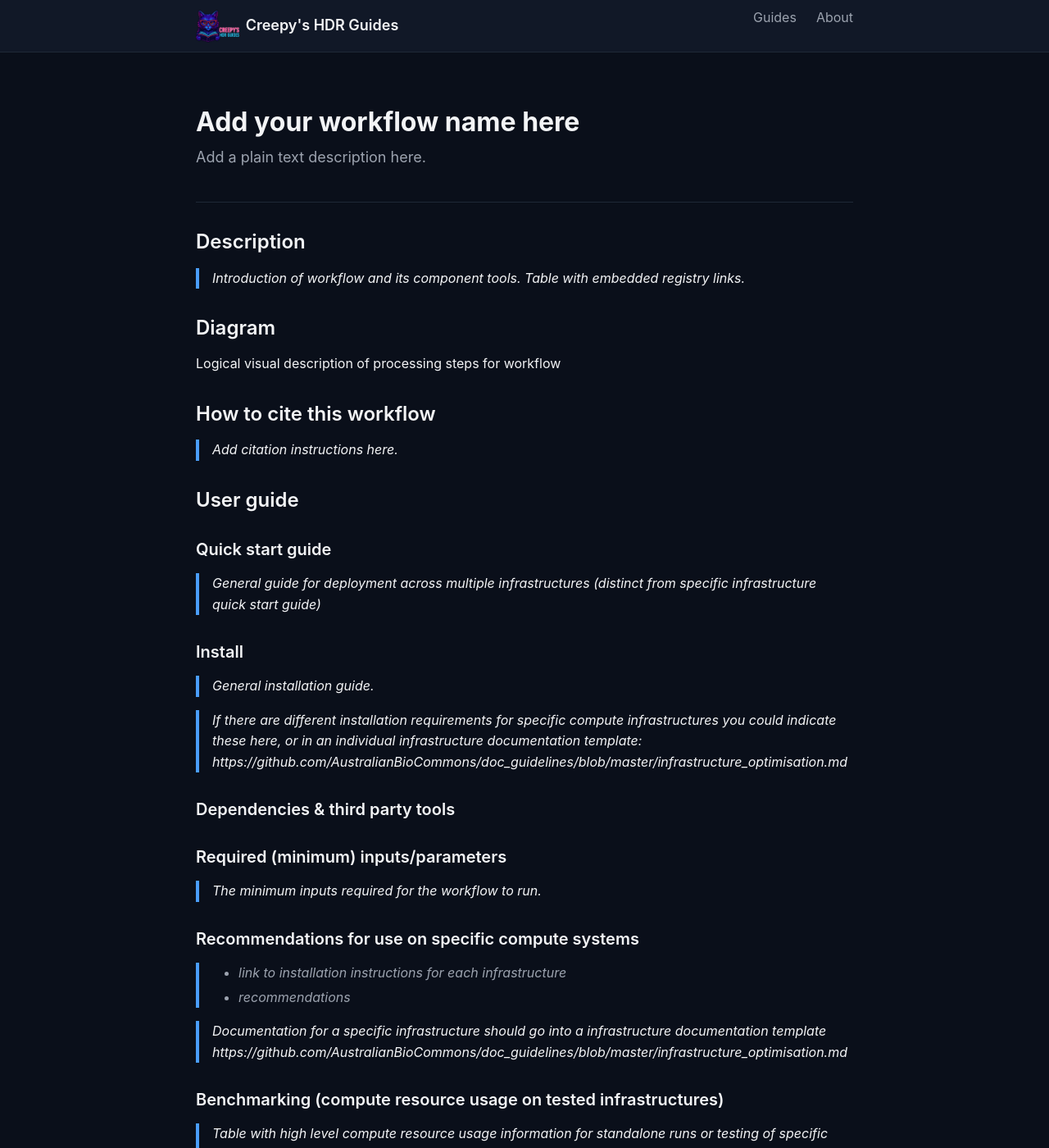
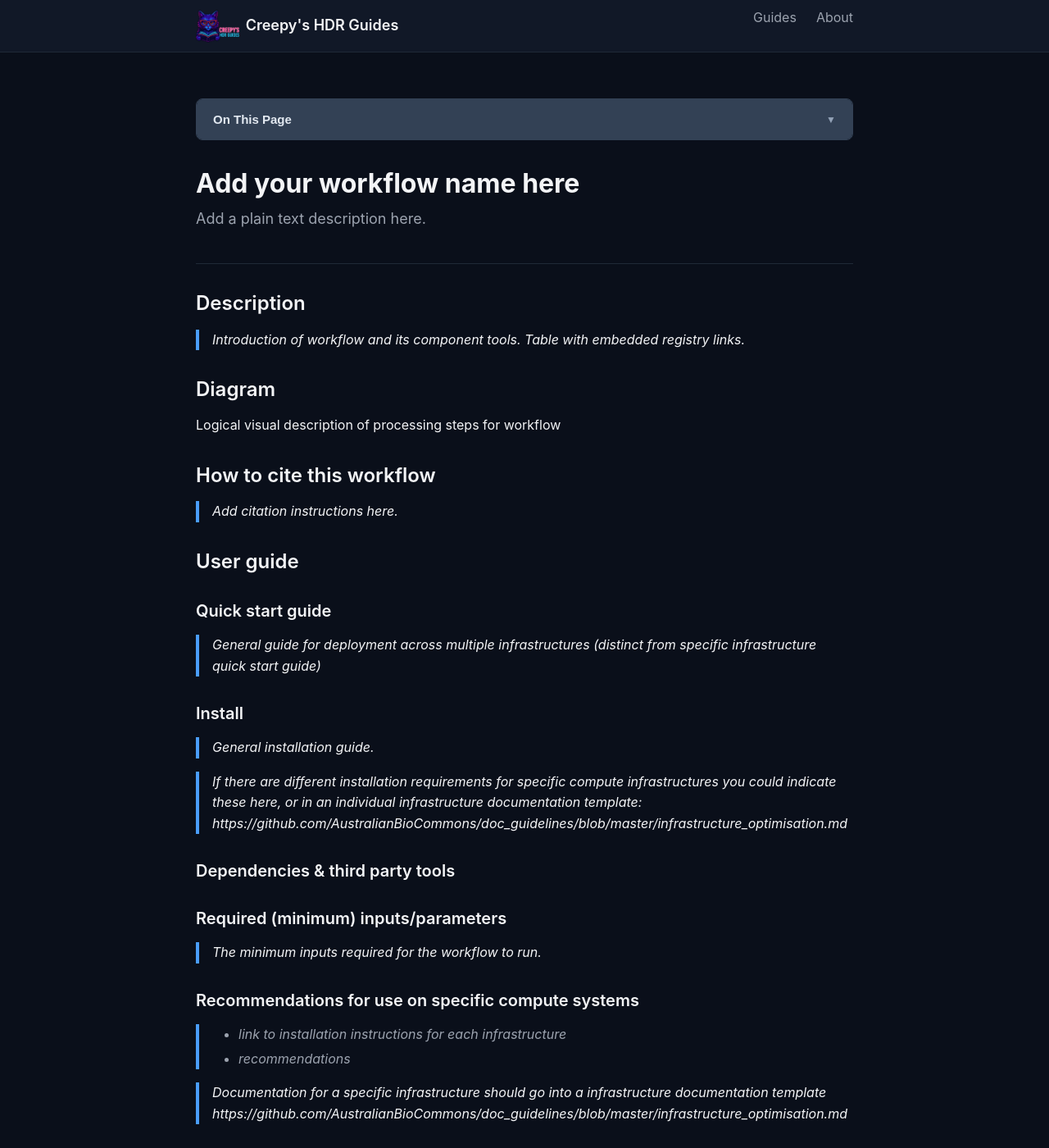
Before and after one commit to CreepySasquatch/HDRMods, a Jekyll site: the page built from pages/Examples Pages/example_workflow_documentation_page.md, in a window 1280 px wide and 1400 px high. Shown: the whole window at 82% size. Built offline with Jekyll 4.4.1, drawn with Linux system fonts in a browser that asks for light colours.

Commit message:
Added sidebar navigation for Desktop and Mobile devices

```diff
--- /dev/null
+++ b/_includes/toc-sidebar-responsive.html
@@ -0,0 +1,104 @@
+{% capture tocWorkspace %}
+    {% comment %}
+        Responsive TOC generator - Desktop sidebar + Mobile collapsible menu
+
+        Usage:
+            {% include toc-sidebar-responsive.html html=content h_min=2 h_max=4 %}
+
+        Parameters:
+            * html         (string) - the HTML of compiled markdown generated by kramdown in Jekyll
+
+        Optional Parameters:
+            * h_min         (int)    :   1    - the minimum TOC header level to use
+            * h_max         (int)    :   6    - the maximum TOC header level to use
+            * skip_no_ids   (bool)   : false  - skip headers that do not have an `id` attribute
+            * heading       (string) : 'On This Page' - the heading text for the TOC
+    {% endcomment %}
+
+    {% capture newline %}
+{% endcapture %}
+    {% assign newline = newline | rstrip %}
+
+    {% capture jekyll_toc %}{% endcapture %}
+    {% assign skipNoIDs = include.skip_no_ids | default: false %}
+    {% assign minHeader = include.h_min | default: 1 %}
+    {% assign maxHeader = include.h_max | default: 6 %}
+    {% assign nodes = include.html | strip | split: '<h' %}
+    {% assign heading = include.heading | default: 'On This Page' %}
+
+    {% assign firstHeader = true %}
+    {% assign currLevel = 0 %}
+    {% assign lastLevel = 0 %}
+
+    {% for node in nodes %}
+        {% if node == "" %}
+            {% continue %}
+        {% endif %}
+
+        {% assign currLevel = node | replace: '"', '' | slice: 0, 1 | times: 1 %}
+
+        {% if currLevel < minHeader or currLevel > maxHeader %}
+            {% continue %}
+        {% endif %}
+
+        {% assign _workspace = node | split: '</h' %}
+
+        {% assign _idWorkspace = _workspace[0] | split: 'id="' %}
+        {% assign _idWorkspace = _idWorkspace[1] | split: '"' %}
+        {% assign htmlID = _idWorkspace[0] %}
+
+        {% assign _classWorkspace = _workspace[0] | split: 'class="' %}
+        {% assign _classWorkspace = _classWorkspace[1] | split: '"' %}
+        {% assign htmlClass = _classWorkspace[0] %}
+
+        {% if htmlClass contains "no_toc" %}
+            {% continue %}
+        {% endif %}
+
+        {% if firstHeader %}
+            {% assign minHeader = currLevel %}
+        {% endif %}
+
+        {% capture _hAttrToStrip %}{{ _workspace[0] | split: '>' | first }}>{% endcapture %}
+        {% assign header = _workspace[0] | replace: _hAttrToStrip, '' %}
+        {% assign header = header | strip_html %}
+
+        {% if htmlID %}
+            {% capture listItem %}<a href="#{{ htmlID }}" class="toc-link">{{ header }}</a>{% endcapture %}
+        {% elsif skipNoIDs == true %}
+            {% continue %}
+        {% else %}
+            {% capture listItem %}{{ header }}{% endcapture %}
+        {% endif %}
+
+        {% if currLevel > lastLevel %}
+            {% capture jekyll_toc %}{{ jekyll_toc }}<ul>{% endcapture %}
+        {% elsif currLevel < lastLevel %}
+            {% assign repeatCount = lastLevel | minus: currLevel %}
+
+            {% for i in (1..repeatCount) %}
+                {% capture jekyll_toc %}{{ jekyll_toc }}</li></ul>{% endcapture %}
+            {% endfor %}
+
+            {% capture jekyll_toc %}{{ jekyll_toc }}</li>{% endcapture %}
+        {% else %}
+            {% capture jekyll_toc %}{{ jekyll_toc }}</li>{% endcapture %}
+        {% endif %}
+
+        {% capture jekyll_toc %}{{ jekyll_toc }}<li>{{ listItem }}{% endcapture %}
+
+        {% assign lastLevel = currLevel %}
+        {% assign firstHeader = false %}
+    {% endfor %}
+
+    {% assign repeatCount = minHeader | minus: 1 %}
+    {% assign repeatCount = lastLevel | minus: repeatCount %}
+
+    {% for i in (1..repeatCount) %}
+        {% capture jekyll_toc %}{{ jekyll_toc }}</li></ul>{% endcapture %}
+    {% endfor %}
+
+    {% if jekyll_toc != '' %}
+        {% capture jekyll_toc %}<nav class="toc-sidebar" aria-label="Table of contents"><button class="toc-toggle" aria-expanded="false" aria-controls="toc-nav"><span class="toc-sidebar-heading">{{ heading }}</span></button><ul class="toc-sidebar-nav" id="toc-nav">{{ jekyll_toc }}</ul></nav>{% endcapture %}
+    {% endif %}
+{% endcapture %}{% assign tocWorkspace = '' %}{{ jekyll_toc }}
--- a/_layouts/default.html
+++ b/_layouts/default.html
@@ -6,9 +6,11 @@
 <body>
   {% include header.html %}
   <main class="main-content">
+  {% include toc-sidebar-responsive.html html=content h_min=2 h_max=4 %}
     {{ content }}
   </main>
   {% include footer.html %}
   <script src="{{ '/assets/js/main.js' | relative_url }}"></script>
+  <script src="{{ '/assets/js/toc-responsive.js' | relative_url }}"></script>
 </body>
 </html>
--- /dev/null
+++ b/_sass/_toc-responsive.scss
@@ -0,0 +1,266 @@
+// Responsive table of contents
+// Desktop: Right sidebar | Mobile: Collapsible menu
+// Place this file in _sass/ directory
+
+// TOC Variables
+$toc-sidebar-width: 300px;
+$toc-sidebar-padding: 1.5rem;
+$toc-sidebar-top: 120px;
+
+// Desktop colors
+$toc-link-color: #94a3b8;
+$toc-link-hover-color: #e2e8f0;
+$toc-link-active-color: #60a5fa;
+$toc-link-active-border-color: #60a5fa;
+
+// Mobile colors
+$toc-mobile-bg: #1e293b;
+$toc-mobile-border: #334155;
+$toc-button-bg: #334155;
+$toc-button-hover-bg: #475569;
+
+$toc-font-size: 1rem;
+$toc-line-height: 1.5;
+
+$breakpoint-desktop: 1400px; // Change this to adjust when mobile/desktop switch happens
+
+// ============================================================================
+// MOBILE STYLES (Default - Mobile First)
+// ============================================================================
+
+.toc-sidebar {
+  position: relative;
+  width: 100%;
+  margin: 1.5rem 0;
+  background: $toc-mobile-bg;
+  border: 1px solid $toc-mobile-border;
+  border-radius: 8px;
+  overflow: hidden;
+}
+
+// Mobile toggle button
+.toc-toggle {
+  display: flex;
+  align-items: center;
+  justify-content: space-between;
+  width: 100%;
+  padding: 1rem 1.25rem;
+  background: $toc-button-bg;
+  border: none;
+  color: #e2e8f0;
+  font-size: 0.9375rem;
+  font-weight: 600;
+  cursor: pointer;
+  transition: background 0.2s ease;
+
+  &:hover {
+    background: $toc-button-hover-bg;
+  }
+
+  &:focus {
+    outline: 2px solid $toc-link-active-color;
+    outline-offset: -2px;
+  }
+
+  // Arrow icon
+  &::after {
+    content: "▼";
+    font-size: 0.75rem;
+    transition: transform 0.2s ease;
+    color: #94a3b8;
+  }
+
+  &.active::after {
+    transform: rotate(-180deg);
+  }
+}
+
+// Mobile TOC heading (inside button)
+.toc-sidebar-heading {
+  font-size: 0.9375rem;
+  font-weight: 600;
+  color: #e2e8f0;
+  margin: 0;
+  border: none;
+  padding: 0;
+}
+
+// Mobile navigation container
+.toc-sidebar-nav {
+  list-style: none;
+  padding: 0;
+  margin: 0;
+  max-height: 0;
+  overflow: hidden;
+  transition: max-height 0.3s ease;
+
+  &.active {
+    max-height: 500px; // Adjust based on your content
+    padding: 1rem 0;
+  }
+
+  li {
+    margin: 0;
+    padding: 0;
+  }
+
+  a {
+    display: block;
+    padding: 0.625rem 1.25rem;
+    color: $toc-link-color;
+    text-decoration: none;
+    font-size: $toc-font-size;
+    line-height: $toc-line-height;
+    border-left: 3px solid transparent;
+    transition: all 0.2s ease;
+
+    &:hover {
+      color: $toc-link-hover-color;
+      background: rgba(255, 255, 255, 0.05);
+    }
+
+    &.active {
+      color: $toc-link-active-color;
+      border-left-color: $toc-link-active-border-color;
+      background: rgba(96, 165, 250, 0.1);
+      font-weight: 500;
+    }
+  }
+
+  // Nested items (H3)
+  ul {
+    list-style: none;
+    padding-left: 0;
+    margin: 0;
+
+    a {
+      padding-left: 2rem;
+      font-size: 0.8125rem;
+    }
+
+    // Third level (H4)
+    ul {
+      a {
+        padding-left: 2.75rem;
+        font-size: 0.75rem;
+      }
+    }
+  }
+}
+
+// ============================================================================
+// DESKTOP STYLES (Large Screens)
+// ============================================================================
+
+@media (min-width: $breakpoint-desktop) {
+  .toc-sidebar {
+    position: fixed;
+    top: $toc-sidebar-top;
+    right: 0;
+    width: $toc-sidebar-width;
+    max-height: calc(100vh - #{$toc-sidebar-top} - 40px);
+    overflow-y: auto;
+    padding: $toc-sidebar-padding;
+    padding-right: 2rem;
+    margin: 0;
+    background: transparent;
+    border: none;
+    border-radius: 0;
+    z-index: 100;
+
+    // Subtle scrollbar styling
+    &::-webkit-scrollbar {
+      width: 6px;
+    }
+
+    &::-webkit-scrollbar-track {
+      background: transparent;
+    }
+
+    &::-webkit-scrollbar-thumb {
+      background: rgba(255, 255, 255, 0.2);
+      border-radius: 3px;
+
+      &:hover {
+        background: rgba(255, 255, 255, 0.3);
+      }
+    }
+  }
+
+  // Hide mobile toggle button on desktop
+  .toc-toggle {
+    display: none;
+  }
+
+  // Desktop heading style
+  .toc-sidebar-heading {
+    display: block;
+    font-size: 0.75rem;
+    font-weight: 600;
+    text-transform: uppercase;
+    letter-spacing: 0.05em;
+    color: #94a3b8;
+    margin-bottom: 1rem;
+    padding-bottom: 0.5rem;
+    border-bottom: 1px solid rgba(255, 255, 255, 0.1);
+  }
+
+  // Desktop navigation - always visible
+  .toc-sidebar-nav {
+    max-height: none !important;
+    overflow: visible;
+    padding: 0;
+
+    a {
+      padding: 0.5rem 0;
+      padding-left: 1rem;
+      border-left: 2px solid transparent;
+      background: transparent;
+
+      &:hover {
+        background: transparent;
+        border-left-color: rgba(255, 255, 255, 0.2);
+      }
+
+      &.active {
+        background: transparent;
+        border-left-color: $toc-link-active-border-color;
+      }
+    }
+
+    // Desktop nested items
+    ul {
+      a {
+        padding-left: 1.5rem;
+      }
+
+      ul {
+        a {
+          padding-left: 2rem;
+        }
+      }
+    }
+  }
+
+  // Fade-in animation for desktop
+  .toc-sidebar {
+    animation: fadeInFromRight 0.3s ease-in;
+  }
+}
+
+@keyframes fadeInFromRight {
+  from {
+    opacity: 0;
+    transform: translateX(10px);
+  }
+  to {
+    opacity: 1;
+    transform: translateX(0);
+  }
+}
+
+// Smooth scrolling for anchor links
+html {
+  scroll-behavior: smooth;
+  scroll-padding-top: 100px;
+}
--- a/assets/css/main.scss
+++ b/assets/css/main.scss
@@ -10,3 +10,4 @@
 @import "components";
 @import "footer";
 @import "responsive";
+@import "toc-responsive";
--- /dev/null
+++ b/assets/js/toc-responsive.js
@@ -0,0 +1,126 @@
+// Responsive TOC - Desktop sidebar + Mobile collapsible menu
+// Place this in assets/js/ or include in your main JS file
+
+document.addEventListener('DOMContentLoaded', function() {
+  const tocNav = document.querySelector('.toc-sidebar-nav');
+  const tocToggle = document.querySelector('.toc-toggle');
+  const tocLinks = document.querySelectorAll('.toc-link');
+
+  if (!tocNav) return;
+
+  // ============================================================================
+  // MOBILE: Toggle functionality
+  // ============================================================================
+
+  if (tocToggle) {
+    tocToggle.addEventListener('click', function() {
+      const isExpanded = this.getAttribute('aria-expanded') === 'true';
+
+      // Toggle aria-expanded
+      this.setAttribute('aria-expanded', !isExpanded);
+
+      // Toggle active class
+      this.classList.toggle('active');
+      tocNav.classList.toggle('active');
+    });
+  }
+
+  // Close mobile menu when a link is clicked
+  if (window.innerWidth < 1400) { // Match your breakpoint
+    tocLinks.forEach(link => {
+      link.addEventListener('click', function() {
+        if (tocToggle) {
+          tocToggle.classList.remove('active');
+          tocToggle.setAttribute('aria-expanded', 'false');
+          tocNav.classList.remove('active');
+        }
+      });
+    });
+  }
+
+  // ============================================================================
+  // DESKTOP: Active link highlighting
+  // ============================================================================
+
+  if (tocLinks.length === 0) return;
+
+  // Get all headers that have IDs
+  const headers = Array.from(document.querySelectorAll('h2[id], h3[id], h4[id]'))
+    .filter(header => !header.classList.contains('no_toc'));
+
+  // Function to update active link
+  function updateActiveLink() {
+    // Only run on desktop
+    if (window.innerWidth < 1400) return;
+
+    let activeHeader = null;
+    const scrollPosition = window.scrollY + 100; // Offset for fixed headers
+
+    // Find which header is currently in view
+    for (let i = headers.length - 1; i >= 0; i--) {
+      const header = headers[i];
+      if (header.offsetTop <= scrollPosition) {
+        activeHeader = header;
+        break;
+      }
+    }
+
+    // Update active class on TOC links
+    tocLinks.forEach(link => {
+      link.classList.remove('active');
+
+      if (activeHeader && link.getAttribute('href') === '#' + activeHeader.id) {
+        link.classList.add('active');
+      }
+    });
+  }
+
+  // Update on scroll with throttling
+  let ticking = false;
+  window.addEventListener('scroll', function() {
+    if (!ticking) {
+      window.requestAnimationFrame(function() {
+        updateActiveLink();
+        ticking = false;
+      });
+      ticking = true;
+    }
+  });
+
+  // Update on page load
+  updateActiveLink();
+
+  // Update on window resize (in case switching between mobile/desktop)
+  let resizeTimer;
+  window.addEventListener('resize', function() {
+    clearTimeout(resizeTimer);
+    resizeTimer = setTimeout(function() {
+      updateActiveLink();
+    }, 250);
+  });
+
+  // ============================================================================
+  // BOTH: Smooth scroll with offset when clicking TOC links
+  // ============================================================================
+
+  tocLinks.forEach(link => {
+    link.addEventListener('click', function(e) {
+      e.preventDefault();
+      const targetId = this.getAttribute('href').substring(1);
+      const targetElement = document.getElementById(targetId);
+
+      if (targetElement) {
+        const offset = 100; // Adjust based on your fixed header height
+        const targetPosition = targetElement.offsetTop - offset;
+
+        window.scrollTo({
+          top: targetPosition,
+          behavior: 'smooth'
+        });
+
+        // Update URL without jumping
+        history.pushState(null, null, '#' + targetId);
+      }
+    });
+  });
+});
```
Also changed, not shown: pages/Guides/Game Specific Guides/Cyberpunk.md (+1 -1 lines).
